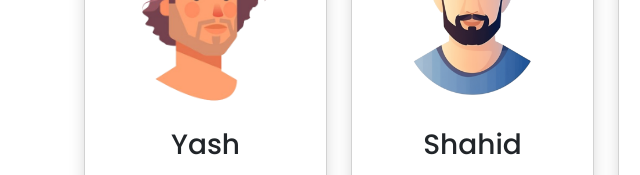
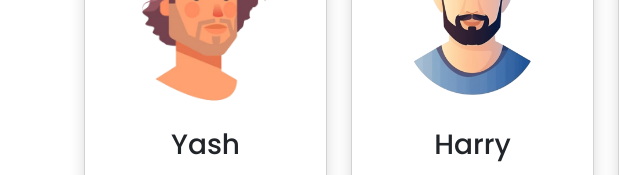
Before and after one commit to Ibrahim-WD919/Dream-House, a plain HTML site: page index.html in a window 1280 px wide. Shown: the part 3360-3535 px from the top of the page, 46-686 px from the left. Drawn offline with nearby package versions, Linux system fonts and the light colour scheme.

Commit message:
name changed

```diff
--- a/index.html
+++ b/index.html
@@ -363,7 +363,7 @@
                         <div id="ot2" class="card text-center mt-sm-4 mb-sm-0 mb-4 shadow" data-aos="flip-left" data-aos-easing="ease-out-cubic" data-aos-duration="1500">
                             <div class="card-body">
                                 <img src="a2.png" class="img-fluid rounded-circle">
-                                <h3 class="card-title py-2">Shahid</h3>
+                                <h3 class="card-title py-2">Harry</h3>
                                 <p class="card-text">Lorem ipsum, dolor sit amet consectetur adipisicing elit. Ab amet
                                     error, odio unde autem quo harum ullam.</p>
                                 <p class="socials">
```
